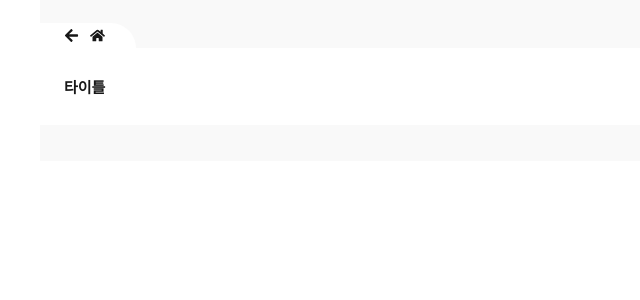
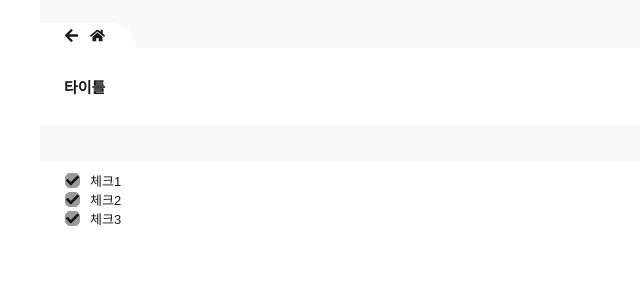
Before and after one commit to wisberry2022/Dynamo-Form, a Next.js app: page / in a window 1280 px wide. Shown: the top 300 px of the page, without its empty margins (0-640 px from the left). Built offline with nearby package versions, Linux system fonts and the light colour scheme.

Commit message:
'component'

```diff
--- /dev/null
+++ b/src/5_shared/ui/form/checkbox/Checkbox.tsx
@@ -0,0 +1,27 @@
+import { FC, useState } from "react";
+import styles from "./checkbox.module.css";
+import { FaCheck } from "react-icons/fa";
+
+type CheckboxProps = {
+  value: any;
+  onChecked: (value: any) => void;
+  checked?: boolean;
+  label?: string;
+};
+
+export const Checkbox: FC<CheckboxProps> = (props) => {
+  const { value, onChecked, checked = false, label } = props;
+
+  const onClick = () => {
+    onChecked(value);
+  };
+
+  return (
+    <div className={styles.checkboxSet} onClick={onClick}>
+      <div className={`${styles.checkbox} ${checked ? styles.checked : ""}`}>
+        <FaCheck />
+      </div>
+      {label && <span>{label}</span>}
+    </div>
+  );
+};
--- /dev/null
+++ b/src/5_shared/ui/form/checkbox/checkbox.module.css
@@ -0,0 +1,31 @@
+.checkboxSet {
+  display: flex;
+  flex-direction: row;
+  align-items: center;
+  gap: 1rem;
+}
+
+.checkbox {
+  border-radius: 0.5rem;
+  border: 0.1rem solid #999;
+  width: 1.5rem;
+  height: 1.5rem;
+}
+
+.checkbox > svg {
+  display: none;
+}
+
+.checkbox.checked {
+  background-color: #999;
+}
+
+.checkbox.checked > svg {
+  display: block;
+  width: 100%;
+  height: 100%;
+}
+
+.checkbox + span {
+  font-size: 1.3rem;
+}
--- a/src/5_shared/ui/index.ts
+++ b/src/5_shared/ui/index.ts
@@ -1,4 +1,5 @@
-export { Radio, RadioGroup } from "./form/RadioGroup";
+export { Radio, RadioGroup } from "./form/radio/RadioGroup";
 export { Container } from "./layout/Container";
 export { PageLayout } from "./layout/PageLayout";
 export { Paper } from "./layout/Paper";
+export { Checkbox } from "./form/checkbox/Checkbox";
--- a/src/5_shared/ui/layout/Container.tsx
+++ b/src/5_shared/ui/layout/Container.tsx
@@ -1,4 +1,4 @@
-import styles from "./container.module.scss";
+import styles from "./container.module.css";
 import { FC, ReactNode } from "react";
 
 type ContainerProps = {
--- a/src/pages/index.tsx
+++ b/src/pages/index.tsx
@@ -1,8 +1,46 @@
-import { PageLayout, PageWithLayout, Radio, RadioGroup } from "@/5_shared";
+import {
+  Checkbox,
+  PageLayout,
+  PageWithLayout,
+  Radio,
+  RadioGroup,
+} from "@/5_shared";
 import { useState } from "react";
 
 const Page: PageWithLayout = () => {
-  return <></>;
+  const [checked, setChecked] = useState<number[]>([1, 2, 3]);
+
+  const onChecked = (value: number) => {
+    setChecked((prev) => {
+      if (prev.includes(value)) {
+        return prev.filter((item) => item !== value);
+      }
+      return prev.concat(value);
+    });
+  };
+
+  return (
+    <>
+      <Checkbox
+        label="체크1"
+        checked={checked.includes(1)}
+        onChecked={onChecked}
+        value={1}
+      />
+      <Checkbox
+        label="체크2"
+        checked={checked.includes(2)}
+        onChecked={onChecked}
+        value={2}
+      />
+      <Checkbox
+        label="체크3"
+        checked={checked.includes(3)}
+        onChecked={onChecked}
+        value={3}
+      />
+    </>
+  );
 };
 
 Page.getLayout = (page) => <PageLayout>{page}</PageLayout>;
```
Also changed, not shown: src/5_shared/ui/form/radio/RadioGroup.tsx (renamed from src/5_shared/ui/form/RadioGroup.tsx), src/5_shared/ui/form/radio/radio.module.css (renamed from src/5_shared/ui/form/radio.module.css), src/5_shared/ui/layout/container.module.css (renamed from src/5_shared/ui/layout/container.module.scss).
